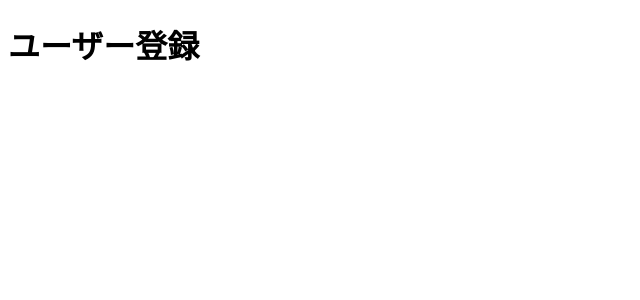
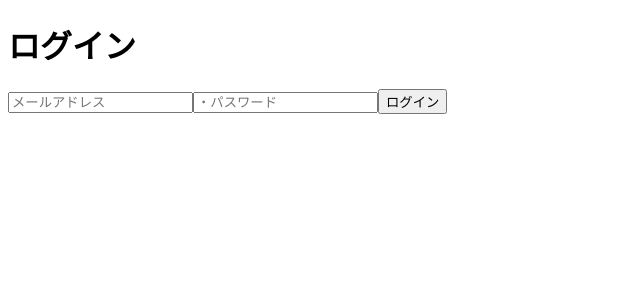
Before and after one commit to toms3776c/next-app-study-kindle, a Next.js app: page /user/login in a window 1280 px wide. Shown: the top 300 px of the page, without its empty margins (0-640 px from the left). Built offline with nearby package versions, Linux system fonts and the light colour scheme.

Commit message:
add: ログイン画面を追加

```diff
--- a/app/api/user/login/route.js
+++ b/app/api/user/login/route.js
@@ -21,8 +21,7 @@ export async function POST(request) {
           .setExpirationTime("1d")
           .sign(secretKey);
 
-        console.log(token);
-        return NextResponse.json({ message: "ログイン 成功" });
+        return NextResponse.json({ message: "ログイン 成功", token: token });
       } else {
         // パスワードが間違っている場合
         return NextResponse.json({
--- a/app/user/login/page.js
+++ b/app/user/login/page.js
@@ -1,9 +1,57 @@
-const Register = () => {
+"use client";
+
+import { useState } from "react";
+
+const Login = () => {
+  const [email, setEmail] = useState("");
+  const [password, setPassword] = useState("");
+
+  const handleSubmit = async (e) => {
+    e.preventDefault();
+    try {
+      const response = await fetch("http://localhost:3000/api/user/login", {
+        method: "POST",
+        headers: {
+          Accept: "application/json",
+          "Content-Type": "application/json",
+        },
+        body: JSON.stringify({
+          email: email,
+          password: password,
+        }),
+      });
+      const JsonData = await response.json();
+      localStorage.setItem("token", JsonData.token);
+      alert(JsonData.message);
+    } catch (error) {
+      alert("ログイン失敗");
+    }
+  };
+
   return (
     <div>
-      <h1>ユーザー登録</h1>
+      <h1>ログイン</h1>
+      <form onSubmit={handleSubmit}>
+        <input
+          value={email}
+          onChange={(e) => setEmail(e.target.value)}
+          type="text"
+          name="email"
+          placeholder="メールアドレス"
+          required
+        />
+        <input
+          value={password}
+          onChange={(e) => setPassword(e.target.value)}
+          type="text"
+          name="password"
+          placeholder="・パスワード"
+          required
+        />
+        <button>ログイン</button>
+      </form>
     </div>
   );
 };
 
-export default Register;
+export default Login;
```
